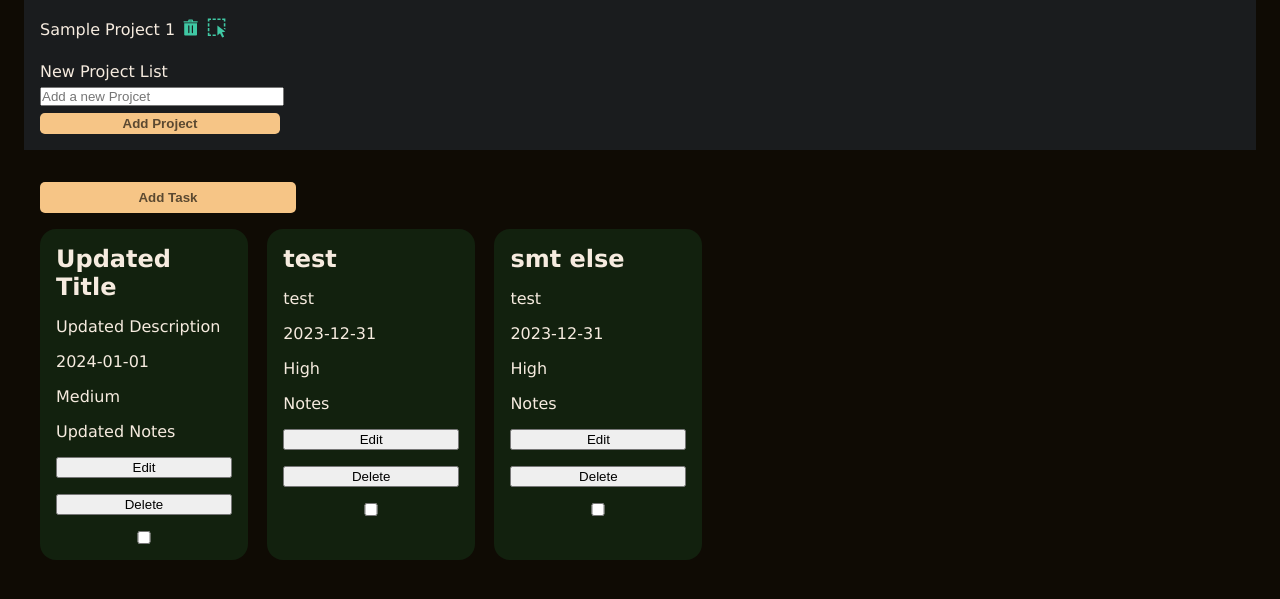
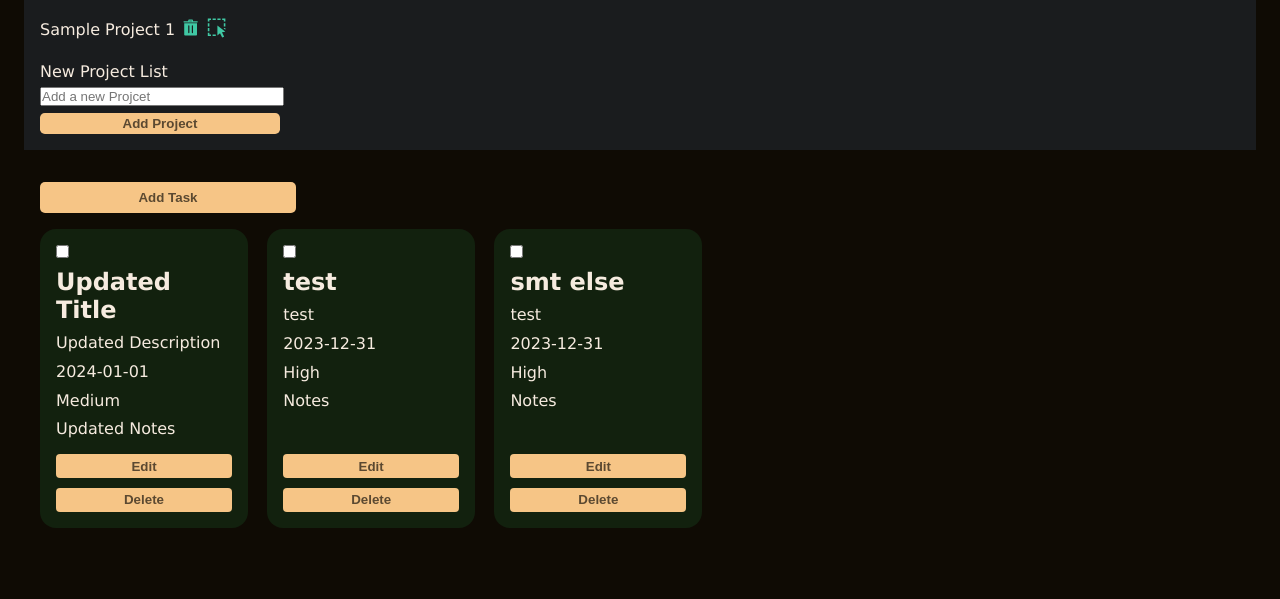
Before and after one commit to J-A-R-S-H/to-do-list-project, a website built with webpack: page src/index.html in a window 1280 px wide. Shown: the part 81-680 px from the top of the page. Built offline with nearby package versions, Linux system fonts and the light colour scheme.

Commit message:
fixed up styling and layout

```diff
--- a/src/index.js
+++ b/src/index.js
@@ -80,14 +80,18 @@ function renderTodoList(projects = getterPL()) {
     let todoEl = document.createElement("div");
     todoEl.classList.add("card-container");
     todoEl.innerHTML = `
+    <div class='card-start'>
+    <input type='checkbox' id='todo-checkbox' data-id='${todo.id}'>
 <h2>${todo.title}</h2>
 <p>${todo.description}</p>
 <p>${todo.dueDate}</p>
 <p>${todo.priority}</p>
 <p> ${todo.notes}</p>
+</div>
+<div class='card-end'>
 <button id='edit-btn' data-id='${todo.id}'>Edit</button>
 <button id='delete-btn' data-index='${index}'>Delete</button>
-<input type='checkbox' id='todo-checkbox' data-id='${todo.id}'>
+</div>
     `;
     const allCheckboxes = todoEl.querySelectorAll("#todo-checkbox");
     console.log(allCheckboxes, "checkboxes");
--- a/src/styles.css
+++ b/src/styles.css
@@ -130,17 +130,46 @@ padding: 0.2rem;
 .card-container {
   background-color: var(--secondary-color);
   padding: 1rem;
-  width: 11rem;
-  display: flex;
+width: 11rem;
+display: flex;
 flex-direction: column;
 border-radius: 1rem;
   gap: 1rem;
+  justify-content: space-between;
+  word-break: break-word;
+
+
+
 }
 
-.card-container>* {
+.card-container .card-start>* {
   margin: 0;
 }
 
 .card-container input {
   accent-color: var(--accent-color);
 }
+
+#edit-btn, #delete-btn {
+  height: 1.5rem;
+background-color: var(--add-button-color);
+border: none;
+color: #5b4931;
+font-weight: bold;
+border-radius: 4px;
+}
+
+.card-start, .card-end {
+
+  display: flex;
+  flex-direction: column;
+  gap: 0.6rem;
+}
+
+button {
+  cursor: pointer;
+}
+
+
+.card-container #todo-checkbox {
+align-self: flex-start;}
```
